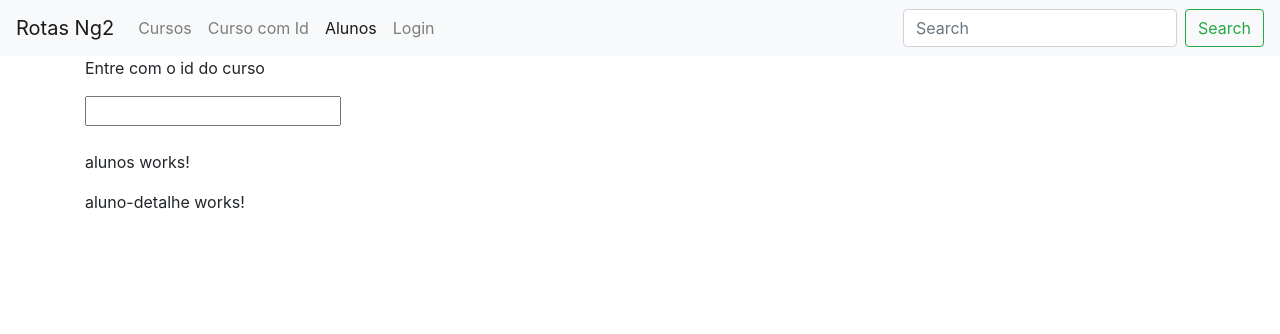
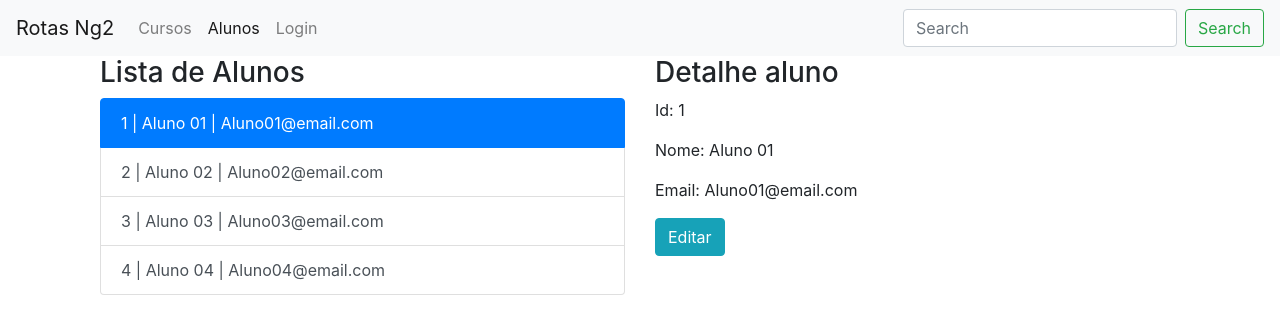
Before and after one commit to thonecardoso/angular-rotas, an Angular app: page /alunos/1 in a window 1280 px wide. Shown: the top 334 px of the page. Built offline with nearby package versions, Linux system fonts and the light colour scheme.

Commit message:
Curso Angular #61: Rotas Filhas: desenvolvendo as telas

```diff
--- a/src/app/alunos/aluno-detalhe/aluno-detalhe.component.html
+++ b/src/app/alunos/aluno-detalhe/aluno-detalhe.component.html
@@ -1 +1,6 @@
-<p>aluno-detalhe works!</p>
+<h3>Detalhe aluno</h3>
+
+<p>Id: {{aluno.id}}</p>
+<p>Nome: {{aluno.nome}}</p>
+<p>Email: {{aluno.email}}</p>
+<a class="btn btn-info" [routerLink]="['editar']">Editar</a>
--- a/src/app/alunos/aluno-detalhe/aluno-detalhe.component.ts
+++ b/src/app/alunos/aluno-detalhe/aluno-detalhe.component.ts
@@ -1,15 +1,37 @@
-import { Component, OnInit } from '@angular/core';
+import {Component, OnDestroy, OnInit} from '@angular/core';
+import {ActivatedRoute} from '@angular/router';
+import {Subscription} from 'rxjs';
+import {AlunosService} from '../alunos.service';
+import {Aluno} from '../alunos.component';
 
 @Component({
   selector: 'app-aluno-detalhe',
   templateUrl: './aluno-detalhe.component.html',
   styleUrls: ['./aluno-detalhe.component.scss']
 })
-export class AlunoDetalheComponent implements OnInit {
+export class AlunoDetalheComponent implements OnInit, OnDestroy {
+  aluno!: Aluno;
+  inscricao!: Subscription;
 
-  constructor() { }
+  constructor(
+    private route: ActivatedRoute,
+    private alunosService: AlunosService
+  ) { }
 
   ngOnInit(): void {
+    this.inscricao = this.route.params.subscribe(
+      (params: any) => {
+        const id = params.id;
+        console.log(id);
+        this.aluno = this.alunosService.getAluno(id);
+      }
+    );
   }
 
+  ngOnDestroy(): void {
+    this.inscricao.unsubscribe();
+  }
+
+
+
 }
--- a/src/app/alunos/aluno-form/aluno-form.component.html
+++ b/src/app/alunos/aluno-form/aluno-form.component.html
@@ -1 +1,19 @@
-<p>aluno-form works!</p>
+<h3>Formulario Aluno</h3>
+
+
+<form (ngSubmit)="adicionarAluno()">
+  <div class="form-group">
+    <p>Id: {{aluno.id}}</p>
+  </div>
+  <div class="form-group">
+    <label for="nome">Nome</label>
+    <input type="text" class="form-control" id="nome" name="nome" placeholder="Entre com seu nome" [(ngModel)]="aluno.nome">
+  </div>
+  <div class="form-group">
+    <label for="email">Email address</label>
+    <input type="email" class="form-control" id="email" name="email" placeholder="Entre com seu email" [(ngModel)]="aluno.email">
+    <small id="emailHelp" class="form-text text-muted">We'll never share your email with anyone else.</small>
+  </div>
+
+  <button type="submit" class="btn btn-primary">Submit</button>
+</form>
--- a/src/app/alunos/aluno-form/aluno-form.component.ts
+++ b/src/app/alunos/aluno-form/aluno-form.component.ts
@@ -1,15 +1,39 @@
-import { Component, OnInit } from '@angular/core';
+import {Component, OnDestroy, OnInit} from '@angular/core';
+import {Aluno} from '../alunos.component';
+import {Subscription} from 'rxjs';
+import {ActivatedRoute} from '@angular/router';
+import {AlunosService} from '../alunos.service';
 
 @Component({
   selector: 'app-aluno-form',
   templateUrl: './aluno-form.component.html',
   styleUrls: ['./aluno-form.component.scss']
 })
-export class AlunoFormComponent implements OnInit {
+export class AlunoFormComponent implements OnInit, OnDestroy {
 
-  constructor() { }
+  aluno: Aluno = { id: 0, email: '', nome: ''};
+  inscricao!: Subscription;
+
+  constructor(
+    private route: ActivatedRoute,
+    private alunosService: AlunosService
+  ) { }
 
   ngOnInit(): void {
+    this.inscricao = this.route.params.subscribe(
+      (params: any) => {
+        const id = params.id;
+        this.aluno = this.alunosService.getAluno(id);
+        console.log(this.aluno);
+      }
+    );
   }
 
+  ngOnDestroy(): void {
+    this.inscricao.unsubscribe();
+  }
+
+  adicionarAluno(): void {
+    this.alunosService.save(this.aluno);
+  }
 }
--- a/src/app/alunos/alunos.component.html
+++ b/src/app/alunos/alunos.component.html
@@ -1,2 +1,16 @@
-<p>alunos works!</p>
-<router-outlet></router-outlet>
+<div class="container">
+  <div class="row">
+    <div class="col-md-6">
+      <h3>Lista de Alunos</h3>
+
+      <div class="list-group">
+        <a *ngFor="let aluno of alunos" routerLinkActive="active" [routerLink]="[aluno.id]"
+           class="list-group-item list-group-item-action"
+        >{{aluno.id}} | {{aluno.nome}} | {{aluno.email}}</a>
+      </div>
+    </div>
+    <div class="col-md-6">
+      <router-outlet></router-outlet>
+    </div>
+  </div>
+</div>
--- a/src/app/alunos/alunos.component.ts
+++ b/src/app/alunos/alunos.component.ts
@@ -1,4 +1,5 @@
 import { Component, OnInit } from '@angular/core';
+import {AlunosService} from './alunos.service';
 
 @Component({
   selector: 'app-alunos',
@@ -7,9 +8,18 @@ import { Component, OnInit } from '@angular/core';
 })
 export class AlunosComponent implements OnInit {
 
-  constructor() { }
+  alunos: any[] = [];
+
+  constructor(private alunosService: AlunosService) { }
 
   ngOnInit(): void {
+    this.alunos = this.alunosService.getAlunos();
   }
 
 }
+
+export interface Aluno {
+  id: number;
+  nome: string;
+  email: string;
+}
--- a/src/app/alunos/alunos.module.ts
+++ b/src/app/alunos/alunos.module.ts
@@ -4,6 +4,8 @@ import {AlunosComponent} from './alunos.component';
 import { AlunoFormComponent } from './aluno-form/aluno-form.component';
 import { AlunoDetalheComponent } from './aluno-detalhe/aluno-detalhe.component';
 import {AlunosRoutingModule} from "./alunos-routing.module";
+import {AlunosService} from './alunos.service';
+import {FormsModule} from '@angular/forms';
 
 
 
@@ -18,7 +20,10 @@ import {AlunosRoutingModule} from "./alunos-routing.module";
   ],
   imports: [
     CommonModule,
-    AlunosRoutingModule
+    AlunosRoutingModule,
+    FormsModule
+  ], providers: [
+    AlunosService
   ]
 })
 export class AlunosModule { }
--- /dev/null
+++ b/src/app/alunos/alunos.service.ts
@@ -0,0 +1,42 @@
+import {Injectable} from '@angular/core';
+import {Aluno} from './alunos.component';
+
+@Injectable({
+  providedIn: 'root'
+})
+export class AlunosService {
+
+  private alunos: Aluno[] = [
+    {id: 1, nome: 'Aluno 01', email: 'Aluno01@email.com'},
+    {id: 2, nome: 'Aluno 02', email: 'Aluno02@email.com'},
+    {id: 3, nome: 'Aluno 03', email: 'Aluno03@email.com'},
+    {id: 4, nome: 'Aluno 04', email: 'Aluno04@email.com'}
+  ];
+
+  getAlunos(): Aluno[] {
+    return this.alunos;
+  }
+
+  constructor() {
+  }
+
+  getAluno(id: number): any {
+    let alunoRetorno = {};
+    this.alunos.forEach((aluno: Aluno) => {
+      if (aluno.id == id) {
+        alunoRetorno = aluno;
+      }
+    });
+    return alunoRetorno;
+  }
+
+  save(aluno: Aluno): void {
+    if (aluno.id != 0) {
+      for (let i = 0; i < this.alunos.length; i++) {
+        if (aluno.id == this.alunos[i].id) {
+          this.alunos[i] = aluno;
+        }
+      }
+    }
+  }
+}
--- a/src/app/app.component.html
+++ b/src/app/app.component.html
@@ -10,9 +10,9 @@
       <li routerLinkActive="active" class="nav-item">
         <a class="nav-link" routerLink="/cursos" [queryParams]="{pagina:1}">Cursos</a>
       </li>
-      <li routerLinkActive="active" class="nav-item">
-        <a class="nav-link" [routerLink]="['curso', idCurso.value]" >Curso com Id</a>
-      </li>
+<!--      <li routerLinkActive="active" class="nav-item">-->
+<!--        <a class="nav-link" [routerLink]="['curso', idCurso.value]" >Curso com Id</a>-->
+<!--      </li>-->
       <li routerLinkActive="active" class="nav-item">
         <a class="nav-link" [routerLink]="['alunos']">Alunos</a>
       </li>
@@ -28,9 +28,9 @@
 </nav>
 
 <div class="container">
-  <p>Entre com o id do curso</p>
-  <input #idCurso >
-  <br>
-  <br>
+<!--  <p>Entre com o id do curso</p>-->
+<!--  <input #idCurso >-->
+<!--  <br>-->
+<!--  <br>-->
   <router-outlet></router-outlet>
 </div>
```
Also changed, not shown: 2 other files (tests, documents, lock files or other folders).
